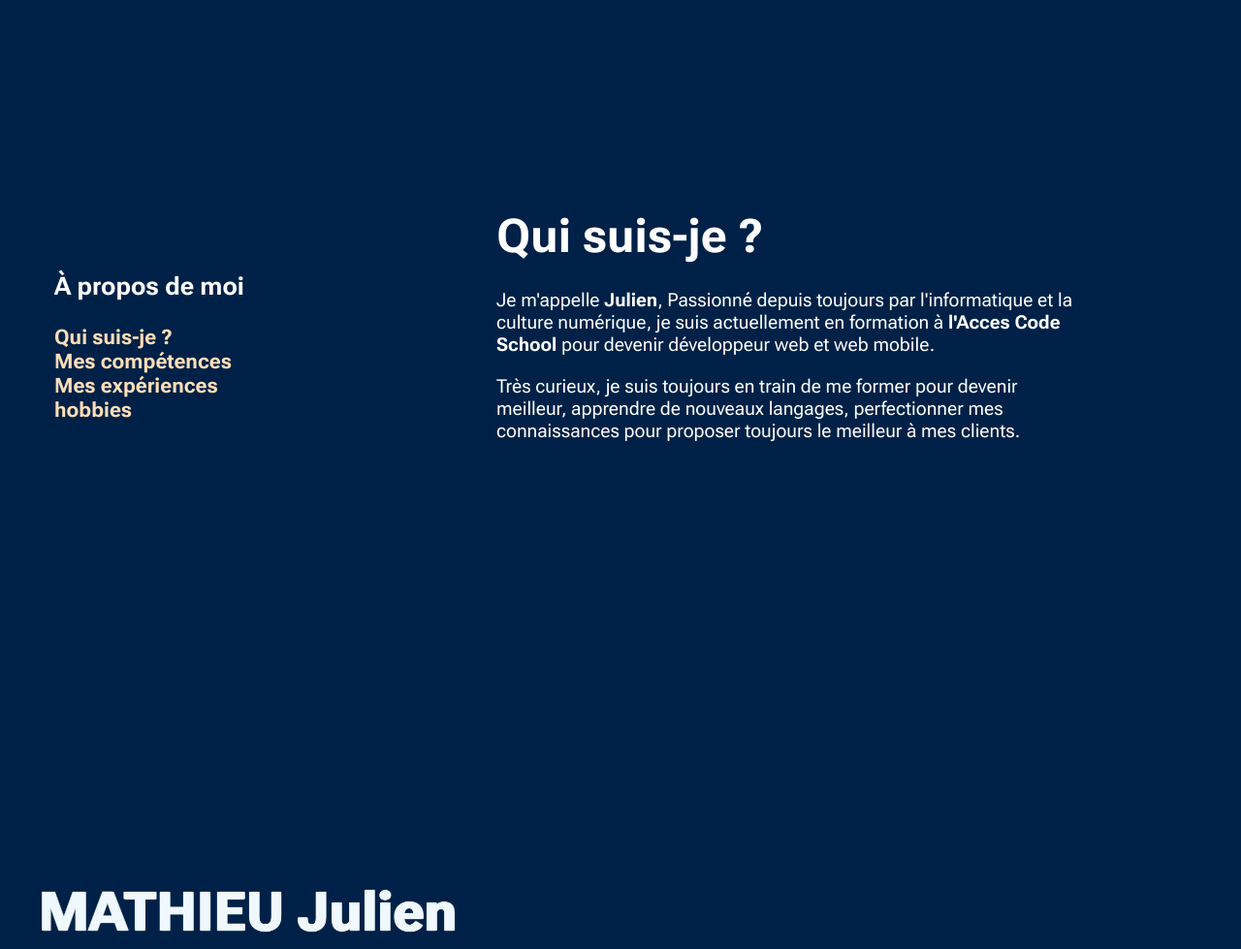
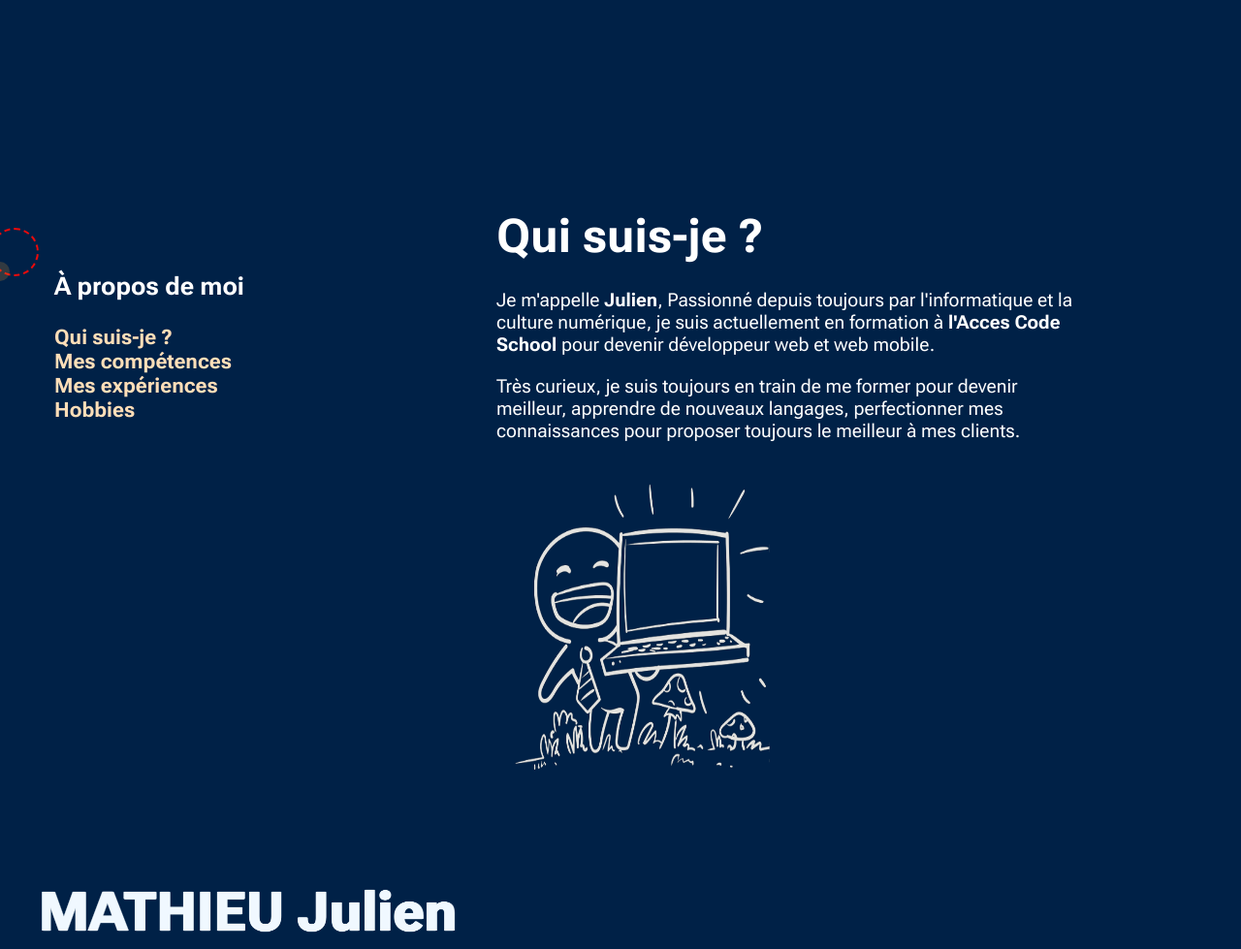
Before and after one commit to GamerBike39/portfolio, a PHP site: page / in a window 1280 px wide, after a click that opens the changed part. Shown: the part 580-1559 px from the top of the page at 97% size. Run offline with PHP 8.4, Linux system fonts and the light colour scheme; some libraries are stand-ins or nearby versions; some web fonts are replaced.

Commit message:
changement de couleurs

```diff
--- a/assets/css/style.css
+++ b/assets/css/style.css
@@ -425,8 +435,66 @@ transform: translateY(-14rem);
   .sql { grid-area: sql; justify-self: center; }
   .figma { grid-area: figma; justify-self: center; width : 150px; }
 
+  .containerQui > img:nth-child(4) {
+    height: 41vh;
+    width: 22vw;
+   }
+   .containerHobbies > img:nth-child(4) {
+    position: absolute;
+    z-index: -3;
+    right: 0px;
+    top: 11vh;
+   }
+
+/* custom Cursor */
+.cursor {
+    width: 50px;
+    height: 50px;
+    border-radius: 100%;
+    border: 2px dashed rgb(238, 10, 10);
+    transition: all 200ms ease-out;
+    position: fixed;
+    pointer-events: none;
+    left: 0;
+    top: 0;
+    transform: translate(calc(-50% + 15px), -50%);
+    z-index: 5;
+}
+
+  .cursor2 {
+    width: 20px;
+    height: 20px;
+    border-radius: 100%;
+    background-color: #fa9e2d;
+    opacity: .2;
+    position: fixed;
+    transform: translate(-50%, -50%);
+    pointer-events: none;
+    transition: width .3s, height .3s, opacity .3s;
+    z-index: 5;
+  }
+
+  .hover {
+    background-color: rgb(11, 55, 247);
+    opacity: 0.5;
+  }
+
+  .cursorinnerhover {
+    width: 50px;
+    height: 50px;
+    opacity: .5;
+  }
+
+
 /* media querries */
 @media screen and (max-width: 400px){
+.cursor,.cursor2{
+    display: none;
+}
+body{
+    cursor: inherit;
+}
+
     .containerProject > h3{
         font-size: 2rem;
     }
--- a/assets/js/app.js
+++ b/assets/js/app.js
@@ -310,12 +310,6 @@ new ResizeObserver((entries) => {
     containerExp.classList.remove("flex");
     containerSkill.classList.remove("flex");
     containerQui.classList.remove("flex");
-  } else {
-    containerQui.classList.add("flex");
-    containerSkill.classList.add("flex");
-    containerExp.classList.add("flex");
-    containerHobbie.classList.add("flex");
-  }
     btnPop.addEventListener("click", () => {
       modalPop.classList.add("opacfull");
       header.classList.add("displayNone");
@@ -365,4 +359,50 @@ new ResizeObserver((entries) => {
       header.classList.remove("displayNone");
       containerProject.classList.remove("displayNone");
     });
+  } else {
+    containerQui.classList.add("flex");
+    containerSkill.classList.add("flex");
+    containerExp.classList.add("flex");
+    containerHobbie.classList.add("flex");
+  }
 }).observe(document.body);
+
+// curseur custom
+var cursor = document.querySelector(".cursor");
+var cursorinner = document.querySelector(".cursor2");
+var a = document.querySelectorAll("a");
+
+document.addEventListener("mousemove", function (e) {
+  var x = e.clientX;
+  var y = e.clientY;
+  cursor.style.transform = `translate3d(calc(${e.clientX}px - 50%), calc(${
+    e.clientY
+  }px - 50%), 0) rotate(${x + y}deg)`;
+  cursor.style.animation = " animation: rotate 0.5s infinite ;";
+});
+
+document.addEventListener("mousemove", function (e) {
+  var x = e.clientX;
+  var y = e.clientY;
+  cursorinner.style.left = x + "px";
+  cursorinner.style.top = y + "px";
+});
+
+document.addEventListener("mousedown", function () {
+  cursor.classList.add("click");
+  cursorinner.classList.add("cursorinnerhover");
+});
+
+document.addEventListener("mouseup", function () {
+  cursor.classList.remove("click");
+  cursorinner.classList.remove("cursorinnerhover");
+});
+
+a.forEach((item) => {
+  item.addEventListener("mouseover", () => {
+    cursor.classList.add("hover");
+  });
+  item.addEventListener("mouseleave", () => {
+    cursor.classList.remove("hover");
+  });
+});
--- a/index.html
+++ b/index.html
@@ -19,6 +19,8 @@
 </head>
 
 <body data-barba="wrapper">
+    <div class="cursor"></div>
+    <div class="cursor2"></div>
     <div id="containerHome">
         <header class="desktopNav">
             <a class="flex name" href="#">
@@ -94,8 +96,7 @@
             <p>Ce projet m'a permis de perfectionner mon utilisation de Javascript avec l'implémentation de différentes
                 fonctions, telles que la prise en charge des bonnes et mauvaises réponses, ainsi qu'une fonction zoom
                 pour mieux visualiser les éléments</p>
-            <a class="learnMore" href="https://github.com/GamerBike39/ProjectPopCode" target="_blank"><img
-                    src="/assets/img/logo/logo-GitHub.svg" Voir le projet sur GitHub</a> <a href="https://gamerbike39.github.io/ProjectPopCode/" target="_blank">Visiter le site</a>
+            <a class="learnMore" href="https://github.com/GamerBike39/ProjectPopCode" target="_blank"><svg xmlns="http://www.w3.org/2000/svg" width="24" height="24" viewBox="0 0 24 24"><path d="M12 0c-6.626 0-12 5.373-12 12 0 5.302 3.438 9.8 8.207 11.387.599.111.793-.261.793-.577v-2.234c-3.338.726-4.033-1.416-4.033-1.416-.546-1.387-1.333-1.756-1.333-1.756-1.089-.745.083-.729.083-.729 1.205.084 1.839 1.237 1.839 1.237 1.07 1.834 2.807 1.304 3.492.997.107-.775.418-1.305.762-1.604-2.665-.305-5.467-1.334-5.467-5.931 0-1.311.469-2.381 1.236-3.221-.124-.303-.535-1.524.117-3.176 0 0 1.008-.322 3.301 1.23.957-.266 1.983-.399 3.003-.404 1.02.005 2.047.138 3.006.404 2.291-1.552 3.297-1.23 3.297-1.23.653 1.653.242 2.874.118 3.176.77.84 1.235 1.911 1.235 3.221 0 4.609-2.807 5.624-5.479 5.921.43.372.823 1.102.823 2.222v3.293c0 .319.192.694.801.576 4.765-1.589 8.199-6.086 8.199-11.386 0-6.627-5.373-12-12-12z"/></svg></a> <a href="https://gamerbike39.github.io/ProjectPopCode/" target="_blank">Visiter le site</a>
         </div>
     </div>
 
@@ -115,8 +116,7 @@
             <p>Allojyvé est un projet qui a comme fonction d'utilisé l'API de The Movie Database, pour faire un suivie
                 des sorties populaires, à venir, et en cours.</p>
             <p>La contrainte de ce projet était de ne pas utiliser d'HTML et de tout générer avec Javascript</p>
-            <a class="learnMore" href="https://github.com/GamerBike39/allojyve2" target="_blank"><img
-                    src="/assets/img/logo/logo-GitHub.svg" </a> <a href="#">Visiter le site</a>
+            <a class="learnMore" href="https://github.com/GamerBike39/allojyve2" target="_blank"><svg xmlns="http://www.w3.org/2000/svg" width="24" height="24" viewBox="0 0 24 24"><path d="M12 0c-6.626 0-12 5.373-12 12 0 5.302 3.438 9.8 8.207 11.387.599.111.793-.261.793-.577v-2.234c-3.338.726-4.033-1.416-4.033-1.416-.546-1.387-1.333-1.756-1.333-1.756-1.089-.745.083-.729.083-.729 1.205.084 1.839 1.237 1.839 1.237 1.07 1.834 2.807 1.304 3.492.997.107-.775.418-1.305.762-1.604-2.665-.305-5.467-1.334-5.467-5.931 0-1.311.469-2.381 1.236-3.221-.124-.303-.535-1.524.117-3.176 0 0 1.008-.322 3.301 1.23.957-.266 1.983-.399 3.003-.404 1.02.005 2.047.138 3.006.404 2.291-1.552 3.297-1.23 3.297-1.23.653 1.653.242 2.874.118 3.176.77.84 1.235 1.911 1.235 3.221 0 4.609-2.807 5.624-5.479 5.921.43.372.823 1.102.823 2.222v3.293c0 .319.192.694.801.576 4.765-1.589 8.199-6.086 8.199-11.386 0-6.627-5.373-12-12-12z"/></svg></a> <a href="#">Visiter le site</a>
         </div>
     </div>
 
@@ -136,8 +136,7 @@
             <p>Allojyvé est un projet qui a comme fonction d'utilisé l'API de The Movie Database, pour faire un suivie
                 des sorties populaires, à venir, et en cours.</p>
             <p>La contrainte de ce projet était de ne pas utiliser d'HTML et de tout générer avec Javascript</p>
-            <a class="learnMore" href="https://github.com/GamerBike39/projet-1-creative" target="_blank"><img
-                    src="/assets/img/logo/logo-GitHub.svg" </a> <a href="#">Visiter le site</a>
+            <a class="learnMore" href="https://github.com/GamerBike39/projet-1-creative" target="_blank"><svg xmlns="http://www.w3.org/2000/svg" width="24" height="24" viewBox="0 0 24 24"><path d="M12 0c-6.626 0-12 5.373-12 12 0 5.302 3.438 9.8 8.207 11.387.599.111.793-.261.793-.577v-2.234c-3.338.726-4.033-1.416-4.033-1.416-.546-1.387-1.333-1.756-1.333-1.756-1.089-.745.083-.729.083-.729 1.205.084 1.839 1.237 1.839 1.237 1.07 1.834 2.807 1.304 3.492.997.107-.775.418-1.305.762-1.604-2.665-.305-5.467-1.334-5.467-5.931 0-1.311.469-2.381 1.236-3.221-.124-.303-.535-1.524.117-3.176 0 0 1.008-.322 3.301 1.23.957-.266 1.983-.399 3.003-.404 1.02.005 2.047.138 3.006.404 2.291-1.552 3.297-1.23 3.297-1.23.653 1.653.242 2.874.118 3.176.77.84 1.235 1.911 1.235 3.221 0 4.609-2.807 5.624-5.479 5.921.43.372.823 1.102.823 2.222v3.293c0 .319.192.694.801.576 4.765-1.589 8.199-6.086 8.199-11.386 0-6.627-5.373-12-12-12z"/></svg></a> <a href="#">Visiter le site</a>
         </div>
     </div>
 
@@ -157,8 +156,7 @@
             <p>We Take est un projet qui avait pour but de me familiariser avec le frameworks CSS Boostsrap</p>
             <p>Le but était d'apprendre à découvrir un frameworks, lire la documentation, et utiliser le moins possible
                 de CSS custom.</p>
-            <a class="learnMore" href="https://github.com/GamerBike39/ProjectBootstrap" target="_blank"><img
-                    src="/assets/img/logo/logo-GitHub.svg" </a> <a href="#">Visiter le site</a>
+            <a class="learnMore" href="https://github.com/GamerBike39/ProjectBootstrap" target="_blank"><svg xmlns="http://www.w3.org/2000/svg" width="24" height="24" viewBox="0 0 24 24"><path d="M12 0c-6.626 0-12 5.373-12 12 0 5.302 3.438 9.8 8.207 11.387.599.111.793-.261.793-.577v-2.234c-3.338.726-4.033-1.416-4.033-1.416-.546-1.387-1.333-1.756-1.333-1.756-1.089-.745.083-.729.083-.729 1.205.084 1.839 1.237 1.839 1.237 1.07 1.834 2.807 1.304 3.492.997.107-.775.418-1.305.762-1.604-2.665-.305-5.467-1.334-5.467-5.931 0-1.311.469-2.381 1.236-3.221-.124-.303-.535-1.524.117-3.176 0 0 1.008-.322 3.301 1.23.957-.266 1.983-.399 3.003-.404 1.02.005 2.047.138 3.006.404 2.291-1.552 3.297-1.23 3.297-1.23.653 1.653.242 2.874.118 3.176.77.84 1.235 1.911 1.235 3.221 0 4.609-2.807 5.624-5.479 5.921.43.372.823 1.102.823 2.222v3.293c0 .319.192.694.801.576 4.765-1.589 8.199-6.086 8.199-11.386 0-6.627-5.373-12-12-12z"/></svg></a> <a href="#">Visiter le site</a>
         </div>
     </div>
 
@@ -175,7 +173,7 @@
                 <h5>Mes expériences</h5>
             </a>
             <a href="#hobbies" class="hobbies">
-                <h5>hobbies</h5>
+                <h5>Hobbies</h5>
             </a>
         </div>
         <div class="containerQui">
@@ -184,6 +182,7 @@
                 <stong>Passionné depuis toujours par l'informatique et la culture numérique, je suis actuellement en formation à
                     <strong>l'Acces Code School</strong> pour devenir développeur web et web mobile.</p>
             <p>Très curieux, je suis toujours en train de me former pour devenir meilleur, apprendre de nouveaux langages, perfectionner mes connaissances pour proposer toujours le meilleur à mes clients.</p>
+            <img src="assets/img/illustration/bonhommePrezHappyNature.png" alt="">
 
         </div>
 
@@ -230,8 +229,9 @@
 
             <div class="containerHobbies displayNone">
                 <h4>Mes hobbies</h4>
-                <p>Parcequ'il n'y a pas que l'informatique dans la vie, sortir se promener dans la nature, que ce soit à pied pour de la randonnée, ou en vtt pour des sorties bien plus engagés en montagne.</p>
-                <p>Et pour se reposer une séance de jeux vidéo est toujours apprécié.</p>
+                <p>Parcequ'il n'y a pas que l'informatique dans la vie, sortir se promener dans la nature, que ce soit à pied pour de la randonnée, ou en VTT avec l'association <a href="https://www.instagram.com/montpoupetbikepark/" target="_blank"><strong>Mont Poupet Bike Park</strong></a></p>
+                <p>Sans oublier le jeux vidéo.</p>
+                <img src="assets/img/bgBike.png" alt="illustration de mountain Bike">
             </div>
 
 
```
Also changed, not shown: other parts of assets/css/style.css (+39 -4 lines), assets/img/abstrait-fond-d-ecran.jpg (added), assets/img/bgBike.png (added), assets/img/illustration/bonhommePrez.png (added), assets/img/illustration/bonhommePrezHappyNature.png (added). Lines whose indentation alone changed are shown as unchanged.
